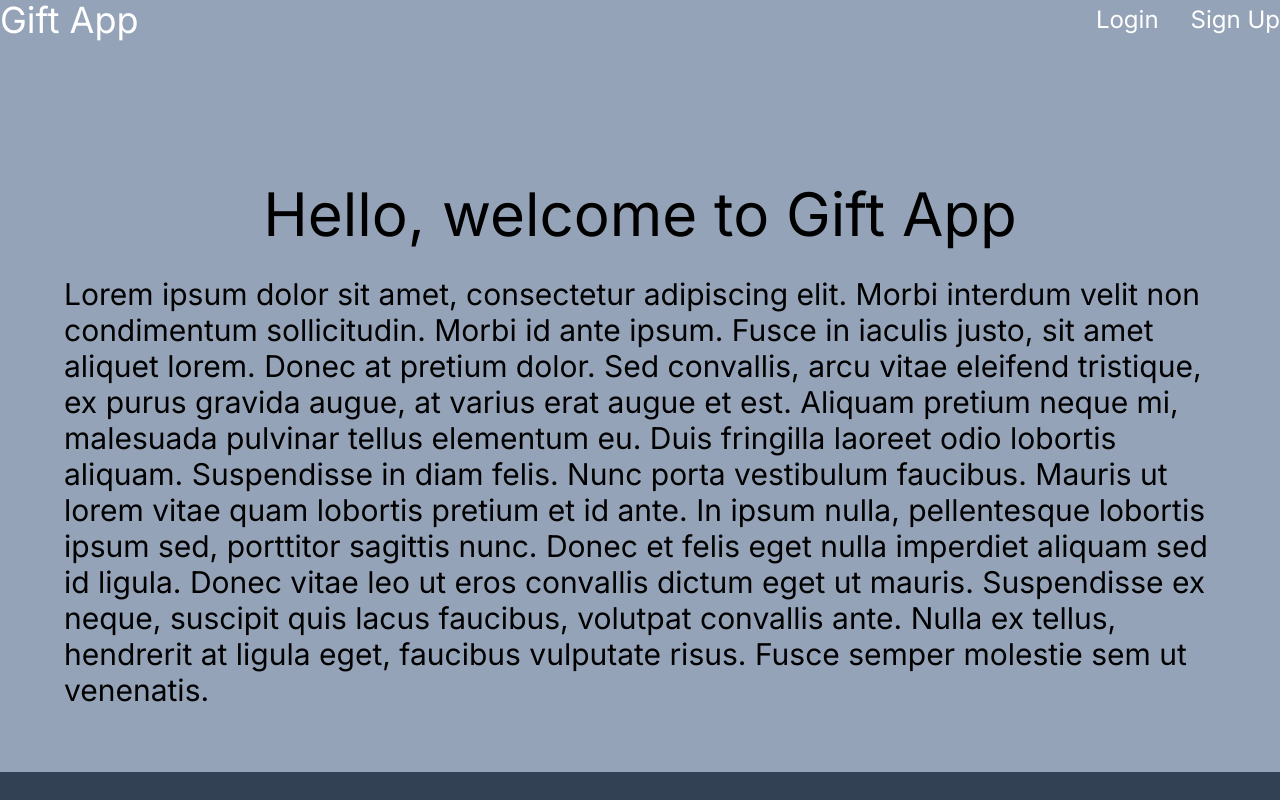
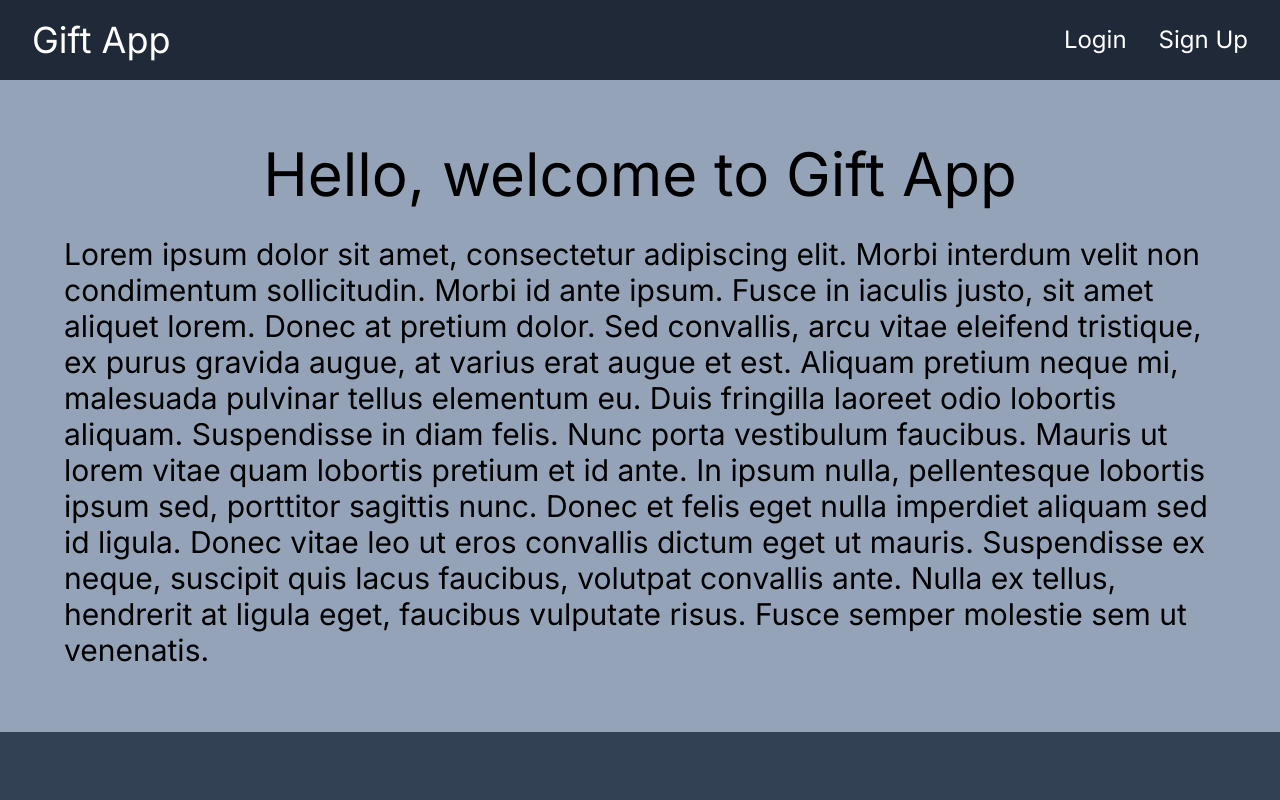
Before and after one commit to kizido/giftro, a Next.js app: page / in a window 1280 px wide. Shown: the top 800 px of the page. Built offline with nearby package versions, Linux system fonts and the light colour scheme; no server answers.

Commit message:
chore: adjust tailwind config to access new library components folder

```diff
--- a/tailwind.config.ts
+++ b/tailwind.config.ts
@@ -5,6 +5,7 @@ const config: Config = {
     "./src/pages/**/*.{js,ts,jsx,tsx,mdx}",
     "./src/components/**/*.{js,ts,jsx,tsx,mdx}",
     "./src/app/**/*.{js,ts,jsx,tsx,mdx}",
+    "./src/lib/components/*.{js,ts,jsx,tsx,mdx}"
   ],
   theme: {
     extend: {
```
